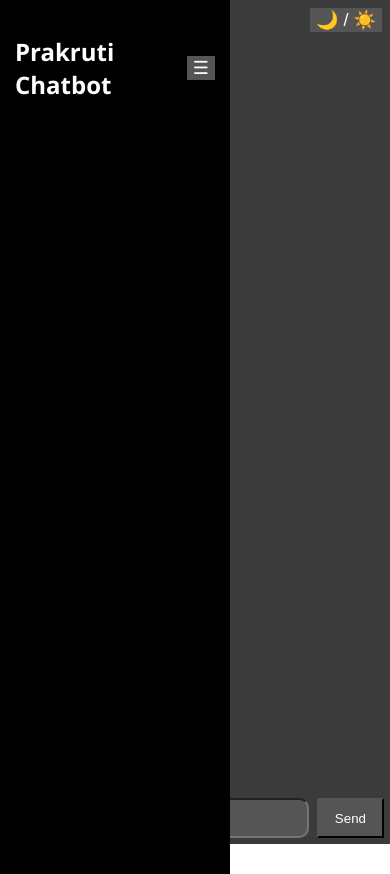
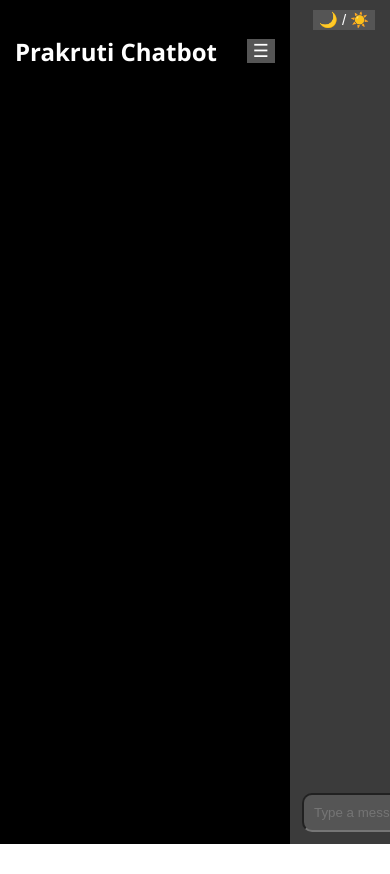
Before and after one commit to nidhar05/Chatbot---Frontend, a React (Create React App) app: page / in a window 390 px wide. After the commit the page ends 844 px from the top, so only its background shows below. Built offline with nearby package versions, Linux system fonts and the light colour scheme.

Commit message:
CSS added for mobile UI

```diff
--- a/src/App.css
+++ b/src/App.css
@@ -1,8 +1,16 @@
+html, body {
+  height: 100%;
+  margin: 0;
+  overflow: hidden;
+}
+
+
 body { margin: 0; font-family: "Segoe UI"; }
 
 .app {
   display: flex;
   height: 100vh;
+  overflow: hidden;
 }
 
 /* Sidebar */
@@ -45,6 +53,7 @@
   flex: 1;
   overflow-y: auto;
   padding: 20px;
+  -webkit-overflow-scrolling: touch;
 }
 
 .message {
@@ -141,36 +150,13 @@
 }
 
 @media (max-width: 600px) {
-
-  .sidebar {
-    position: absolute;
-    z-index: 10;
-    width: 200px;
-    height: 100vh;
-  }
-
-  .chat-window {
+  .input-box {
+    position: fixed;
+    bottom: 0;
     width: 100%;
   }
 
-  .message {
-    max-width: 85%;
-    font-size: 14px;
-  }
-
-  .input-box {
-    padding: 6px;
-  }
-
-  .input-box input {
-    font-size: 14px;
-  }
-
-  .top-bar {
-    padding: 8px;
-  }
-
-  .menu-btn, .theme-btn {
-    font-size: 18px;
+  .messages {
+    padding-bottom: 70px;
   }
 }
```
